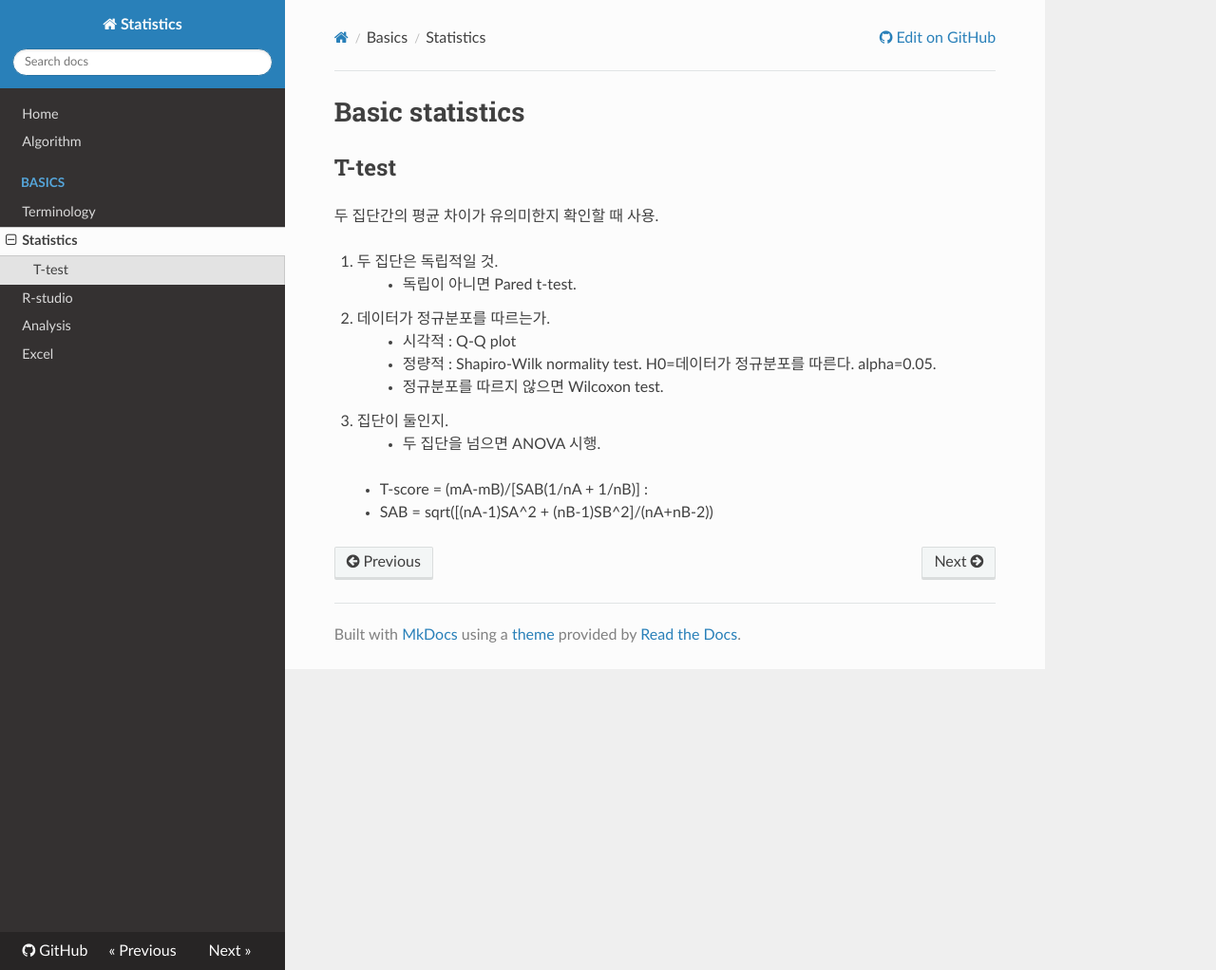
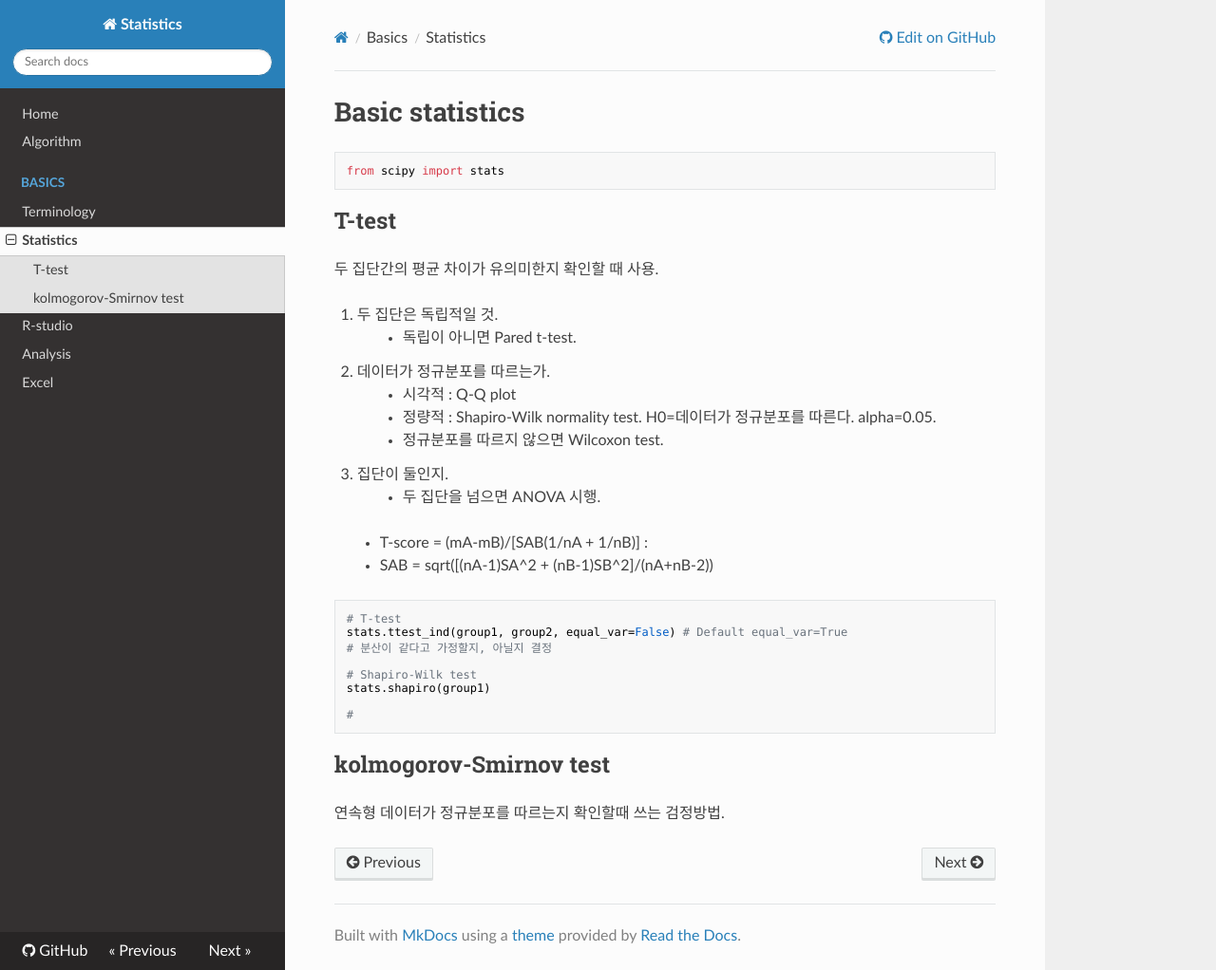
Before and after one commit to WonyoungCho/Statistics, an MkDocs documentation site: the page built from docs/basic.md, in a window 1280 px wide and 1022 px high. Shown: the whole window at 95% size. Built offline with MkDocs 1.6.1, drawn with Linux system fonts in a browser that asks for light colours; nearby versions of some CDN libraries; old or Windows-style settings are respelled for this version of MkDocs.

Commit message:
Update basic.md

````diff
--- a/docs/basic.md
+++ b/docs/basic.md
@@ -1,5 +1,7 @@
 # Basic statistics
-
+```
+from scipy import stats
+```
 ## T-test
 두 집단간의 평균 차이가 유의미한지 확인할 때 사용.
 
@@ -14,3 +16,16 @@
 
 > - T-score = (mA-mB)/[SAB(1/nA + 1/nB)] :
 > - SAB = sqrt([(nA-1)SA^2 + (nB-1)SB^2]/(nA+nB-2))
+
+```
+# T-test
+stats.ttest_ind(group1, group2, equal_var=False) # Default equal_var=True
+# 분산이 같다고 가정할지, 아닐지 결정
+
+# Shapiro-Wilk test
+stats.shapiro(group1)
+
+#
+```
+## kolmogorov-Smirnov test
+연속형 데이터가 정규분포를 따르는지 확인할때 쓰는 검정방법.
````
